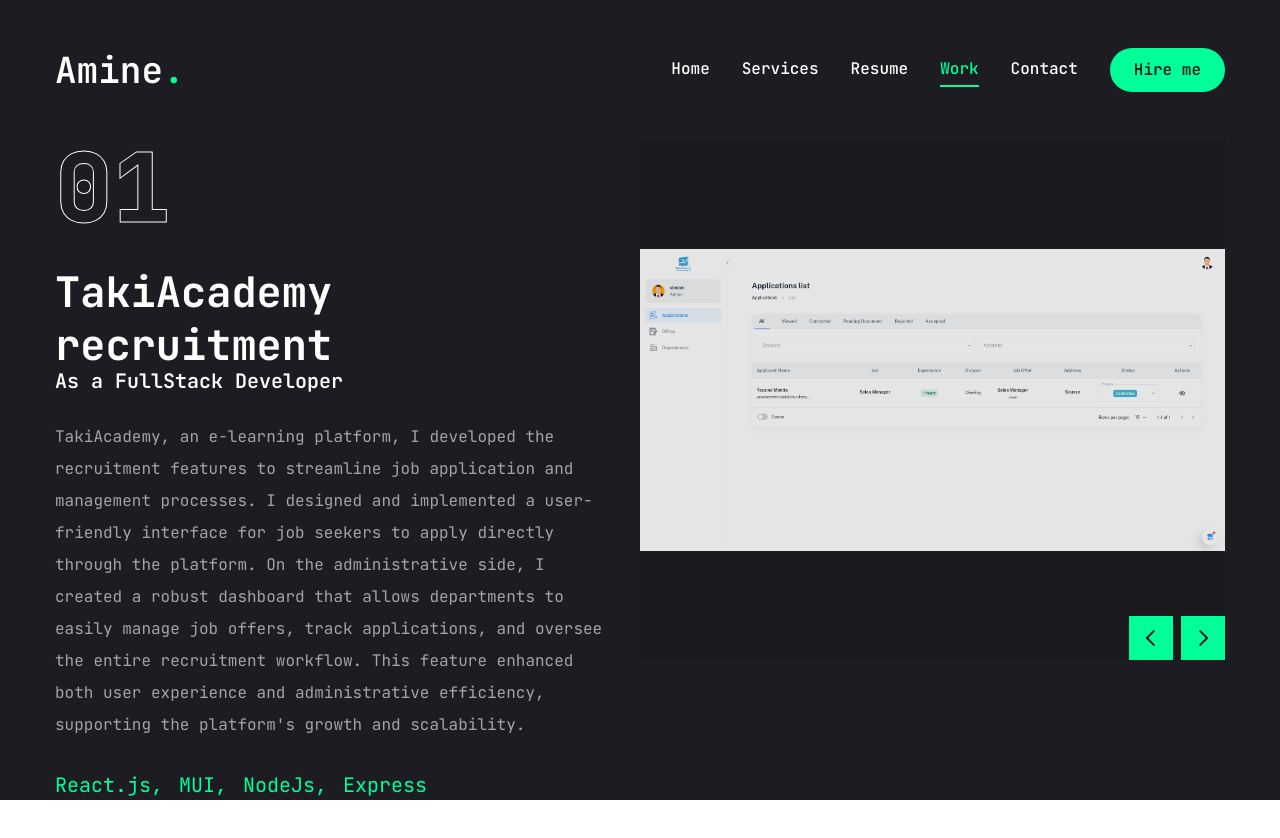
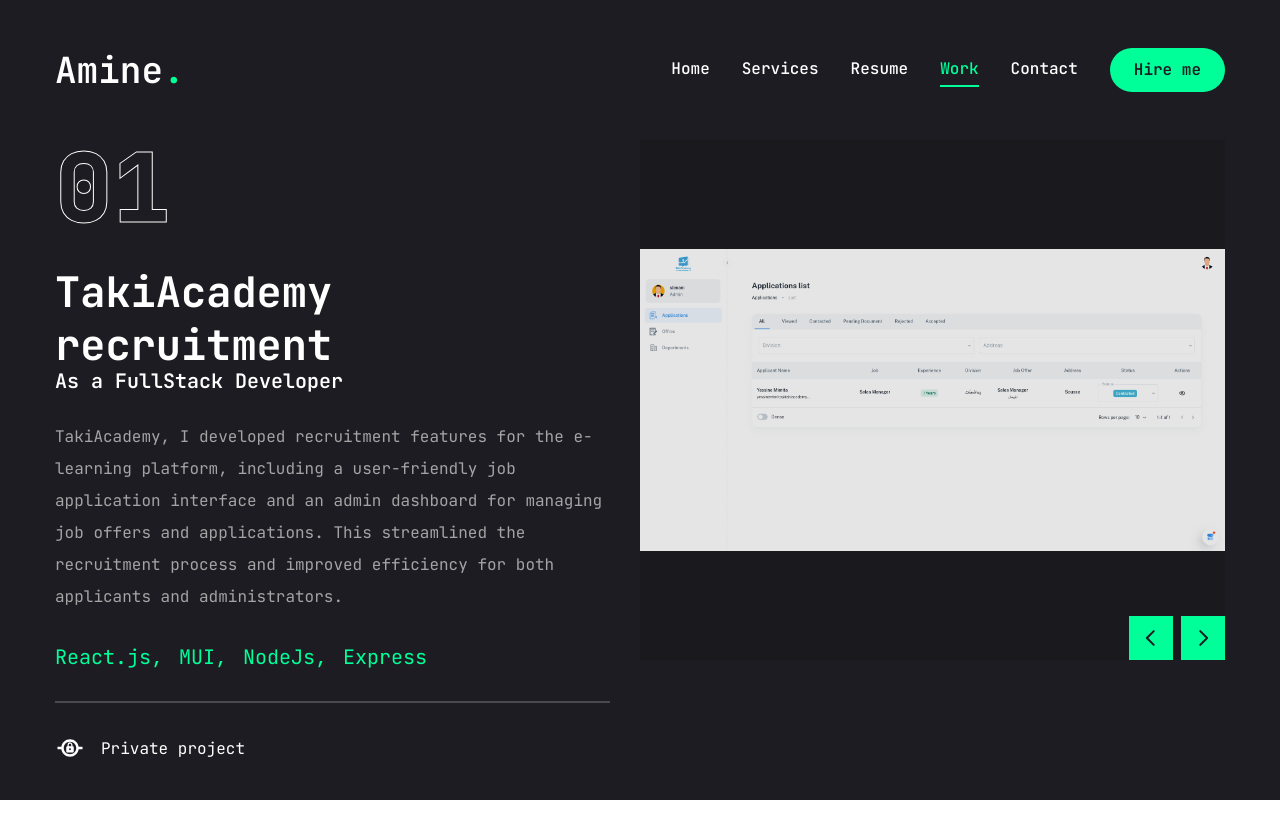
Before and after one commit to slimani-amine/portfolio, a Next.js app: page /work in a window 1280 px wide. Shown: the top 838 px of the page. Built offline with nearby package versions, Linux system fonts and the light colour scheme.

Commit message:
FIX: a project description

```diff
--- a/portfolio.js
+++ b/portfolio.js
@@ -225,7 +225,7 @@
     as: "FullStack Developer",
     title: "TakiAcademy recruitment",
     description:
-      "TakiAcademy, an e-learning platform, I developed the recruitment features to streamline job application and management processes. I designed and implemented a user-friendly interface for job seekers to apply directly through the platform. On the administrative side, I created a robust dashboard that allows departments to easily manage job offers, track applications, and oversee the entire recruitment workflow. This feature enhanced both user experience and administrative efficiency, supporting the platform's growth and scalability.",
+      "TakiAcademy, I developed recruitment features for the e-learning platform, including a user-friendly job application interface and an admin dashboard for managing job offers and applications. This streamlined the recruitment process and improved efficiency for both applicants and administrators.",
     stack: [
       { name: "React.js" },
       { name: "MUI" },
@@ -242,7 +242,11 @@
     title: "Xora",
     description:
       "Xora is a smart workflow automation platform that boosts productivity with AI-powered video editing, seamless team collaboration, and strong data security. It offers scalable plans, advanced analytics, and 24/7 support, making it ideal for content creators and teams to streamline their work efficiently.",
-    stack: [{ name: "React.js" }, { name: "Tailwind" }, { name: "Framer Motion" }],
+    stack: [
+      { name: "React.js" },
+      { name: "Tailwind" },
+      { name: "Framer Motion" },
+    ],
     image: "/assets/work/xora.png",
     live: "https://xora-eight.vercel.app",
     github: "https://github.com/slimani-amine/xora.git",
```
